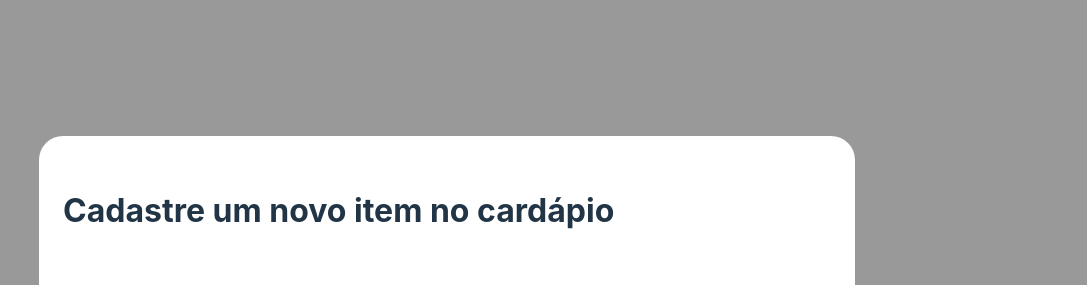
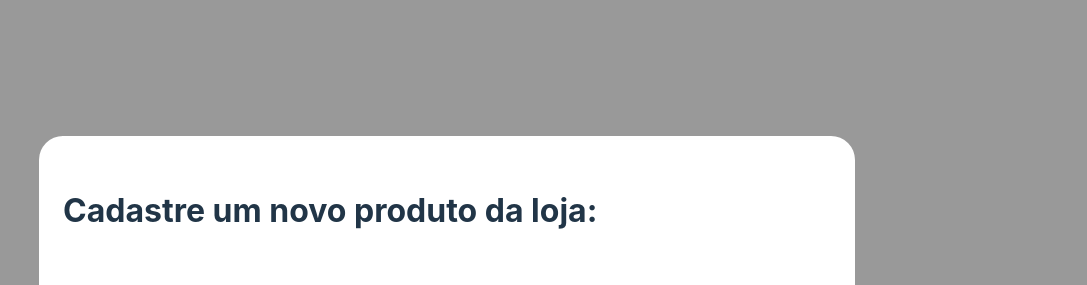
Before and after one commit to jorgelcff/CloneRepo_SPB_Front, a React (Vite) app: page / in a window 1280 px wide. Both pictures are taken after a click on the button "novo". Shown: the top 285 px of the page, without its empty margins (193-1280 px from the left). Built offline with nearby package versions, Linux system fonts and the light colour scheme; no server answers.

Commit message:
Update create-modal.tsx

```diff
--- a/src/components/card/createModal/create-modal.tsx
+++ b/src/components/card/createModal/create-modal.tsx
@@ -47,7 +47,7 @@ export function CreateModal({ closeModal }: ModalProps){
     return(
         <div className="modal-overlay">
             <div className="modal-body">
-                <h2>Cadastre um novo item no cardápio</h2>
+                <h2>Cadastre um novo produto da loja:</h2>
                 <form className="input-container">
                     <Input label="title" value={title} updateValue={setTitle}/>
                     <Input label="price" value={price} updateValue={setPrice}/>
```
